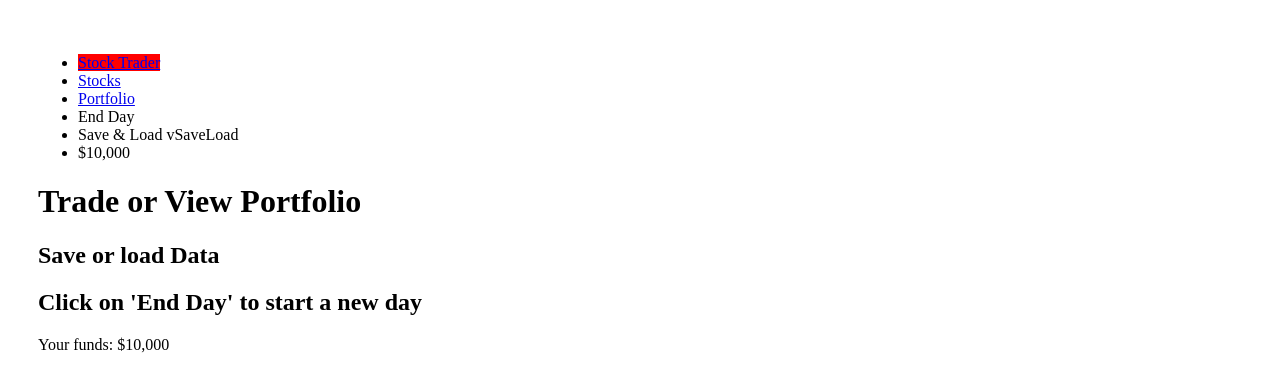
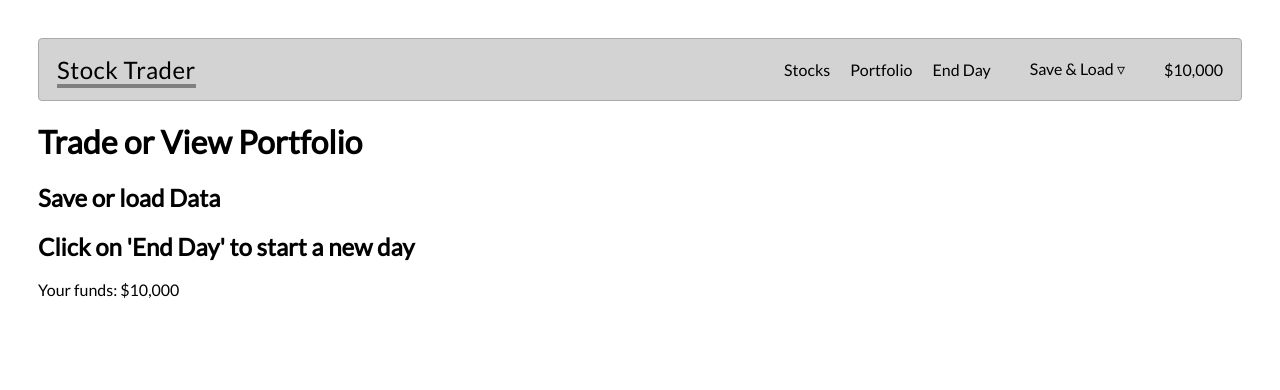
Before and after one commit to sabidhasan/courses, a Vue app in the folder stock-trader/stock-trader/: page / in a window 1280 px wide. Shown: the top 390 px of the page. Built offline with nearby package versions, Linux system fonts and the light colour scheme.

Commit message:
Add CSS for nav bar

```diff
--- a/stock-trader/stock-trader/src/App.vue
+++ b/stock-trader/stock-trader/src/App.vue
@@ -21,6 +21,11 @@
 </script>
 
 <style>
+  @import url('https://fonts.googleapis.com/css?family=Lato');
+
+  * {
+    box-sizing: border-box; font-family: 'Lato', sans-serif;
+  }
   body {
     padding: 30px;
   }
--- a/stock-trader/stock-trader/src/components/Header.vue
+++ b/stock-trader/stock-trader/src/components/Header.vue
@@ -1,16 +1,23 @@
 <template>
   <nav>
     <ul>
-      <li><router-link exact to="/" class="nav__brand">Stock Trader</router-link></li>
-      <li><router-link exact to="/stocks">Stocks</router-link></li>
-      <li><router-link exact to="/portfolio">Portfolio</router-link></li>
+      <li class="nav__logo"><router-link exact to="/">Stock Trader</router-link></li>
+      <router-link tag="li" exact to="/stocks">Stocks</router-link>
+      <router-link tag="li" exact to="/portfolio">Portfolio</router-link>
       <li @click="endDay">End Day</li>
-      <li>
-        <a>Save & Load v</a>
-        <a>Save</a>
-        <a>Load</a>
+      <li
+        @click="open = !open"
+        class="nav__dropdown"
+        :class="{'nav__dropdown--open': open}"
+      >
+        <a class="nav__dropdown-header">
+          Save & Load
+          <span class="nav__dropdown-control">{{ open ? 'X' : '&#9663;' }}</span>
+        </a>
+        <a class="nav__dropdown-item">Save</a>
+        <a class="nav__dropdown-item">Load</a>
       </li>
-      <li>{{ funds | currencyFormat }}</li>
+      <li class="nav__static">{{ funds | currencyFormat }}</li>
     </ul>
   </nav>
 </template>
@@ -19,6 +26,11 @@
   import { mapActions } from 'vuex';
 
   export default {
+    data() {
+      return {
+        'open': false
+      }
+    },
     computed: {
       funds() {
         return this.$store.getters.funds;
@@ -34,10 +46,51 @@
 </script>
 
 <style scoped>
-  .nav__brand {
+  nav {
+    background: lightgray; padding: 20px 8px; border: 1px solid darkgray;
+    border-radius: 4px;
+  }
+  nav, nav a {
+    color: black; text-decoration: none;
+  }
+  ul {
+    margin: 0; padding: 0; display: flex; align-items: center; height: 1.3em;
+  }
+  ul > li:hover {
+    cursor: pointer; background: darkgray;
+  }
+  ul > li {
+    list-style: none; padding: 5px 10px;
+  }
+  .nav__logo {
+    font-size: 1.5rem; letter-spacing: 0.5px; flex: 1;
+  }
+  .nav__dropdown {
+    max-height: 1.1em; overflow: hidden; transition: all 0.1s; z-index: 99;
+    padding: 0 15px; display: flex; flex-direction: column;
+    align-self: flex-start;
+  }
+  .nav__dropdown-item {
+    display: block; padding: 10px 6px; background: darkgray;
+  }
+  .nav__dropdown-item:hover {
+    background-color: lightgray; cursor: pointer;
+  }
+  .nav__dropdown-header {
+    border-bottom: 1px solid; padding: 0 14px 10px 14px;
+  }
+  .nav__dropdown--open {
+    transition: all 0.1s; background-color: darkgray;
+    max-height: 100em!important;
+  }
+  .nav__dropdown-control {
+      font-family: sans-serif;
+  }
+  .nav__static, .nav__static:hover {
+    background: none; cursor: default;
+  }
 
-  }
   .router-link-active {
-    background: red;
+    border-bottom: 4px solid gray;
   }
 </style>
```
